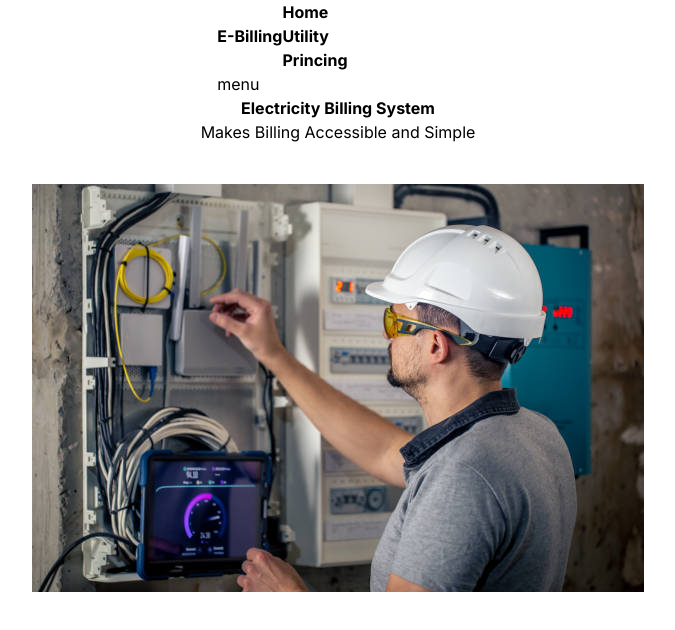
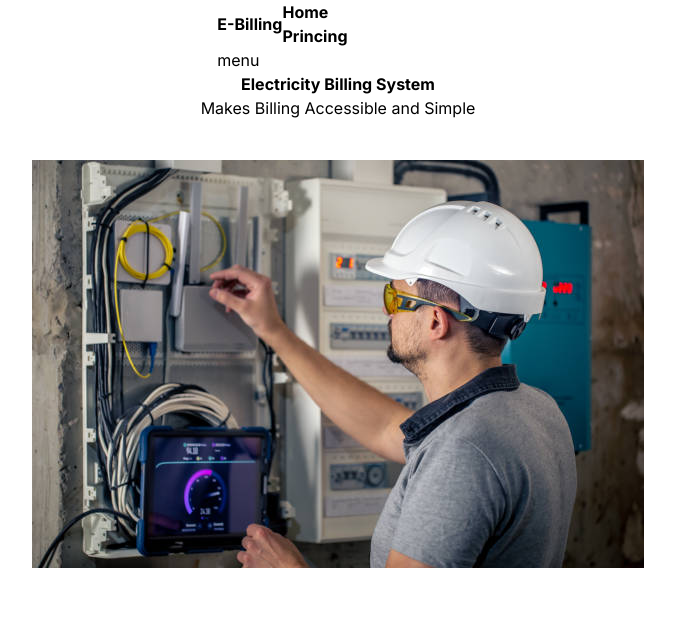
Before and after one commit to Jethrolopwus/electricity-billing-system, a Next.js app: page / in a window 1280 px wide. Shown: the top 630 px of the page, without its empty margins (302-977 px from the left). Built offline with nearby package versions, Linux system fonts and the light colour scheme.

Commit message:
chore: modified navbar,princing anh profile pages

```diff
--- a/Components/Navbar.tsx
+++ b/Components/Navbar.tsx
@@ -4,8 +4,9 @@ import React, { useState } from 'react';
 // import { MenuIcon, XIcon } from "@heroicons/react/outline";
 import SignUpModal from '@/Components/Modals/SignUpModal';
 import SignInModal from '@/Components/Modals/SignInModal';
-// eslint-disable-next-line no-unused-vars
-import { Link, animateScroll as scroll, } from 'react-scroll';
+// // eslint-disable-next-line no-unused-vars
+// import { Link, animateScroll as scroll, } from 'react-scroll';
+import Link from 'next/link';
 
 const Navbar = () => {
   const [nav, setNav] = useState(false);
@@ -26,9 +27,8 @@ const Navbar = () => {
         <div className='flex items-center'>
           <h1 className='text-3xl font-bold mr-6 sm:text-4xl'>E-Billing</h1>
           <ul className='hidden gap-4 md:flex'>
-            <li><Link to="home" smooth={true} duration={500} className='font-bold text-lg'>Home</Link></li>
-            <li><Link to="utility" smooth={true} offset={-200} duration={500} className='font-bold text-lg'>Utility</Link></li>
-            <li><Link to="princing" smooth={true} offset={-50} duration={500} className='font-bold text-lg'>Princing</Link></li>
+            <li><Link href='/home' className='font-bold text-lg'>Home</Link></li>
+            <li><Link href='/princing' className='font-bold text-lg'>Princing</Link></li>
           </ul>
         </div>
         <div className='hidden md:flex pr-4'>
@@ -47,9 +47,8 @@ const Navbar = () => {
           <div className='flex items-center'>
             {/* <h1 className='text-3xl font-bold mr-6 sm:text-4xl'>E-Billing</h1> */}
             <ul className='flex flex-col'>
-              <li><Link to="home" smooth={true} duration={500} >Home</Link></li>
-              <li><Link to="utility" smooth={true} offset={-200} duration={500} >Utility</Link></li>
-              <li><Link to="princing" smooth={true} offset={-50} duration={500} >Princing</Link></li>
+              <li><Link href=" " className='font-bold text-lg'>Home</Link></li>
+              <li><Link href=" " className='font-bold text-lg'>Princing</Link></li>
             </ul>
           </div>
           <div className='flex justify-between pr-4'>
--- a/Components/Princing.tsx
+++ b/Components/Princing.tsx
@@ -15,7 +15,7 @@ const Princing = () => {
             <div className='text-center py-8 text-slate-300'>
                 <h2 className='text-3xl uppercase'>Princing</h2>
                 <h3 className='text-5xl font-bold text-white py-8'>The Right Price for your Light</h3>
-                <p className='text-3xl'>This platforms exist to give ou the easiest and flexible princing to acces Light at the confort of your zone</p>
+                <p className='text-3xl'>This platforms exist to give out the easiest and flexible princing to access Light at the confort of your zone</p>
             </div>
       </div>
 
@@ -25,7 +25,7 @@ const Princing = () => {
             <div>
               <p className='text-6xl font-bold py-4 flex'>$49<span className='text-xl text-slate-500 flex flex-col justify-end'>/mo</span></p>
           </div>
-            <p className='text-2xl py-8 text-slate-500'>these prices ranges from your subscroption plans</p>
+            <p className='text-2xl py-8 text-slate-500'>These prices ranges from your subscription plans</p>
               <div className='text-2xl '>
 
                 <p className='flex py-4'>Premium plans</p>
@@ -41,7 +41,7 @@ const Princing = () => {
             <div>
               <p className='text-6xl font-bold py-4 flex'>$99<span className='text-xl text-slate-500 flex flex-col justify-end'>/mo</span></p>
           </div>
-            <p className='text-2xl py-8 text-slate-500'>these prices ranges from your subscroption plans</p>
+            <p className='text-2xl py-8 text-slate-500'>these prices ranges from your subscription plans</p>
               <div className='text-2xl '>
                 <p className='flex py-4'>Premium plans</p>
                 <p className='flex py-4'>standard plans</p>
--- a/app/Profile/page.tsx
+++ b/app/Profile/page.tsx
@@ -9,7 +9,7 @@ function page({ }: Props) {
   }
   return (
    <div>
-      <h2 className="text-xl font-bold mb-4 mt-6">Welcome to Your Dashboard</h2>
+      <h2 className="text-xl font-bold mb-4 mt-6">Welcome to Your Profile</h2>
       <form  onSubmit={handleSubmit}>
          <div>
             <label>Meter No:</label>
```
